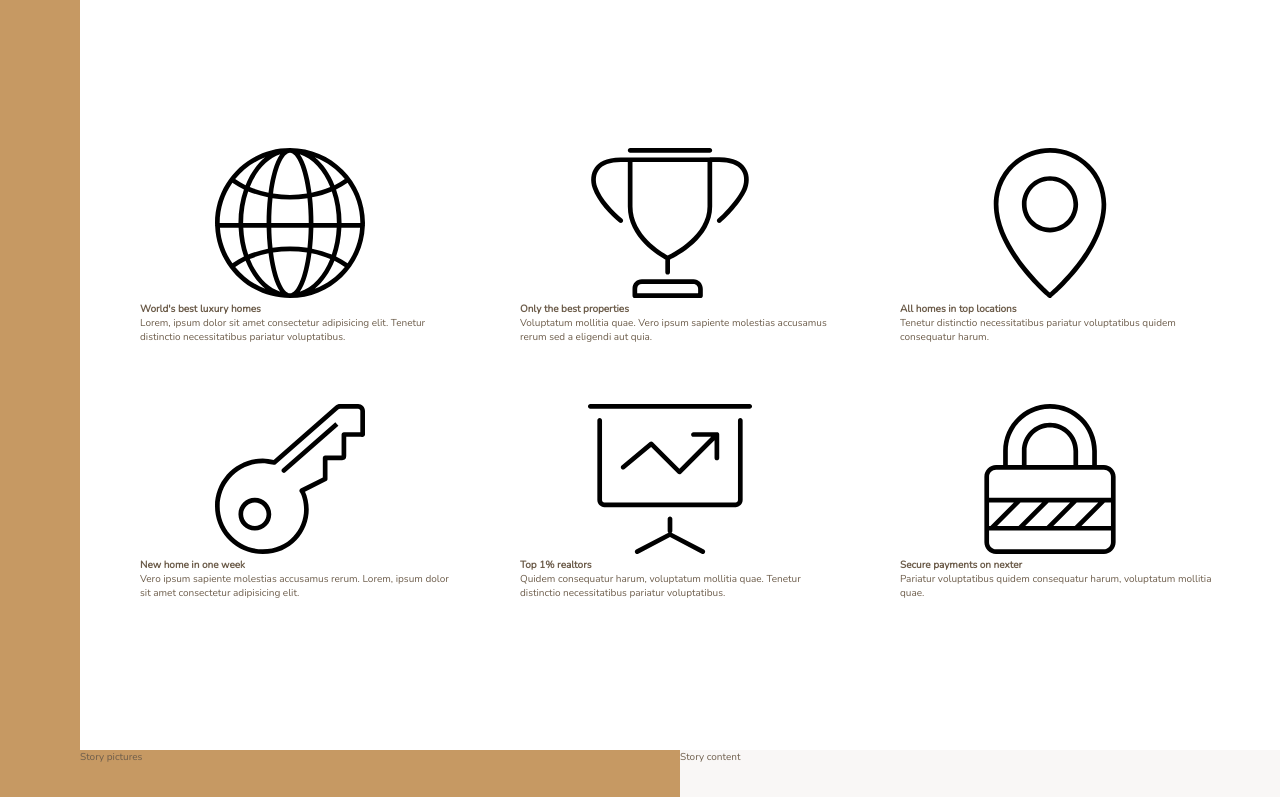
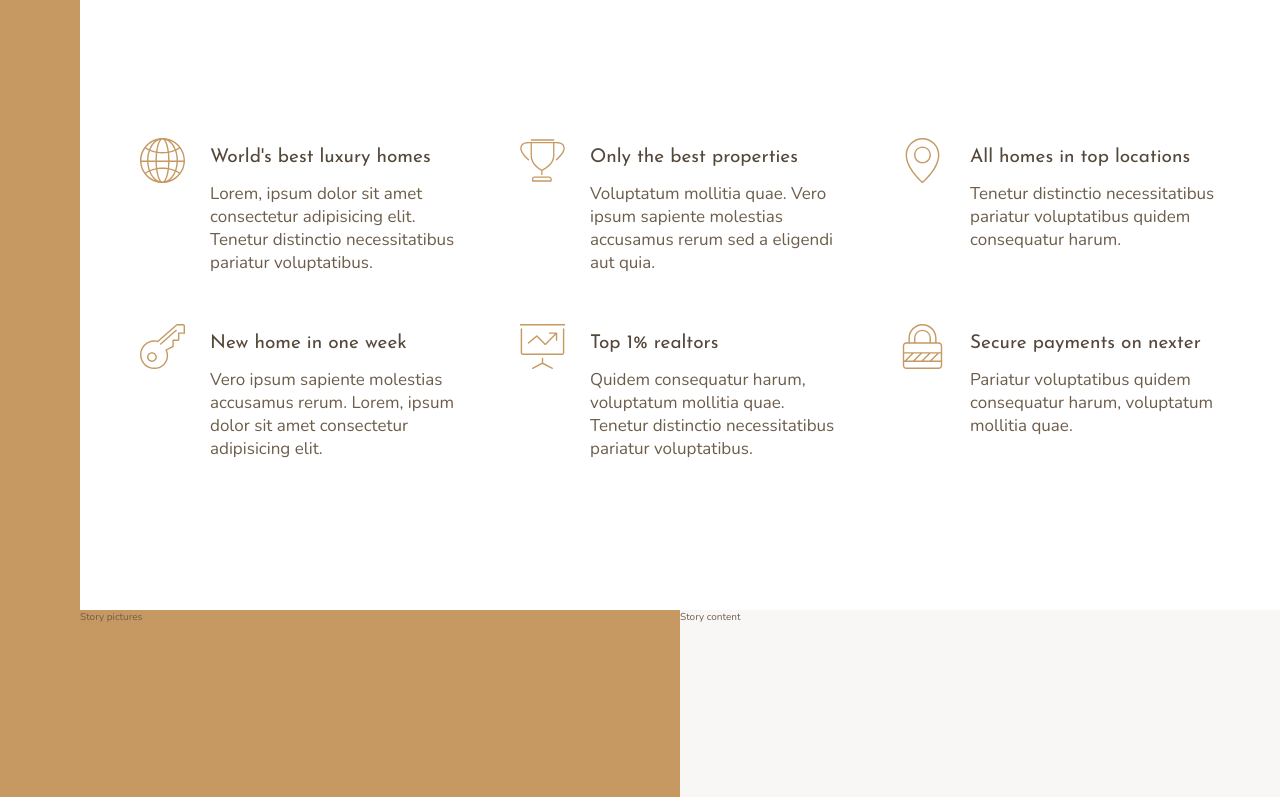
Before and after one commit to sssgordon/nexter, a website: page index.html in a window 1280 px wide. Shown: the part 642-1439 px from the top of the page. Drawn offline with nearby package versions, Linux system fonts and the light colour scheme.

Commit message:
Features section

```diff
--- a/index.html
+++ b/index.html
@@ -26,7 +26,9 @@
                 <svg class="feature__icon">
                     <use xlink:href="img/sprite.svg#icon-global"></use>
                 </svg>
-                <h4 class="heading-4">World's best luxury homes</h4>
+                <h4 class="heading-4 heading-4--dark">
+                    World's best luxury homes
+                </h4>
                 <p class="feature__text">
                     Lorem, ipsum dolor sit amet consectetur adipisicing elit.
                     Tenetur distinctio necessitatibus pariatur voluptatibus.
@@ -36,7 +38,9 @@
                 <svg class="feature__icon">
                     <use xlink:href="img/sprite.svg#icon-trophy"></use>
                 </svg>
-                <h4 class="heading-4">Only the best properties</h4>
+                <h4 class="heading-4 heading-4--dark">
+                    Only the best properties
+                </h4>
                 <p class="feature__text">
                     Voluptatum mollitia quae. Vero ipsum sapiente molestias
                     accusamus rerum sed a eligendi aut quia.
@@ -46,7 +50,9 @@
                 <svg class="feature__icon">
                     <use xlink:href="img/sprite.svg#icon-map-pin"></use>
                 </svg>
-                <h4 class="heading-4">All homes in top locations</h4>
+                <h4 class="heading-4 heading-4--dark">
+                    All homes in top locations
+                </h4>
                 <p class="feature__text">
                     Tenetur distinctio necessitatibus pariatur voluptatibus
                     quidem consequatur harum.
@@ -56,7 +62,7 @@
                 <svg class="feature__icon">
                     <use xlink:href="img/sprite.svg#icon-key"></use>
                 </svg>
-                <h4 class="heading-4">New home in one week</h4>
+                <h4 class="heading-4 heading-4--dark">New home in one week</h4>
                 <p class="feature__text">
                     Vero ipsum sapiente molestias accusamus rerum. Lorem, ipsum
                     dolor sit amet consectetur adipisicing elit.
@@ -66,7 +72,7 @@
                 <svg class="feature__icon">
                     <use xlink:href="img/sprite.svg#icon-presentation"></use>
                 </svg>
-                <h4 class="heading-4">Top 1% realtors</h4>
+                <h4 class="heading-4 heading-4--dark">Top 1% realtors</h4>
                 <p class="feature__text">
                     Quidem consequatur harum, voluptatum mollitia quae. Tenetur
                     distinctio necessitatibus pariatur voluptatibus.
@@ -76,7 +82,9 @@
                 <svg class="feature__icon">
                     <use xlink:href="img/sprite.svg#icon-lock"></use>
                 </svg>
-                <h4 class="heading-4">Secure payments on nexter</h4>
+                <h4 class="heading-4 heading-4--dark">
+                    Secure payments on nexter
+                </h4>
                 <p class="feature__text">
                     Pariatur voluptatibus quidem consequatur harum, voluptatum
                     mollitia quae.
--- a/sass/_features.scss
+++ b/sass/_features.scss
@@ -6,6 +6,32 @@
     margin: 15rem 0;
 
     display: grid;
-    grid-template-columns: repeat(3, 1fr);
+    // grid-template-columns: repeat(3, 1fr);
+    grid-template-columns: repeat(
+        auto-fit,
+        minmax(25rem, 1fr)
+    ); // responsive: auto-fit the number of tracks according to a min-width of 250px and a max-width of 1fr
     grid-gap: 6rem;
+    align-items: start; // this prevents the children grid items to STRETCH
 }
+
+.feature {
+    display: grid;
+    grid-template-columns: min-content 1fr;
+    grid-row-gap: 1.5rem;
+    grid-column-gap: 2.5rem;
+
+    &__icon {
+        fill: b.$color-primary;
+        width: 4.5rem;
+        height: 4.5rem;
+
+        grid-row: 1 / span 2; // -1 only works on explicit grid (defined rows)
+
+        transform: translateY(-1rem); // manually move up
+    }
+
+    &__text {
+        font-size: 1.7rem;
+    }
+}
--- a/sass/_typography.scss
+++ b/sass/_typography.scss
@@ -0,0 +1,32 @@
+@use './base' as b;
+
+%heading {
+    font-family: b.$font-display;
+    font-weight: 400;
+}
+
+.heading-1 {
+    @extend %heading;
+}
+
+.heading-2 {
+    @extend %heading;
+}
+
+.heading-3 {
+    @extend %heading;
+}
+
+.heading-4 {
+    @extend %heading;
+
+    font-size: 1.9rem;
+
+    &--light {
+        color: b.$color-grey-light-1;
+    }
+
+    &--dark {
+        color: b.$color-grey-dark-1;
+    }
+}
```
Also changed, not shown: css/style.css, 1 other file.
